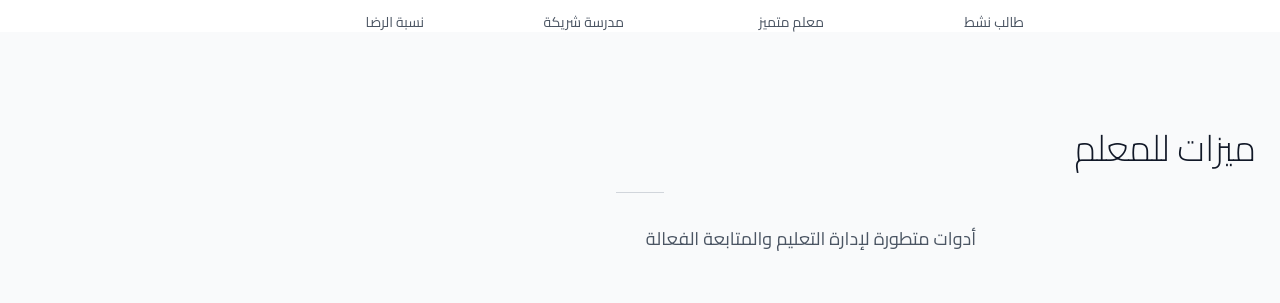
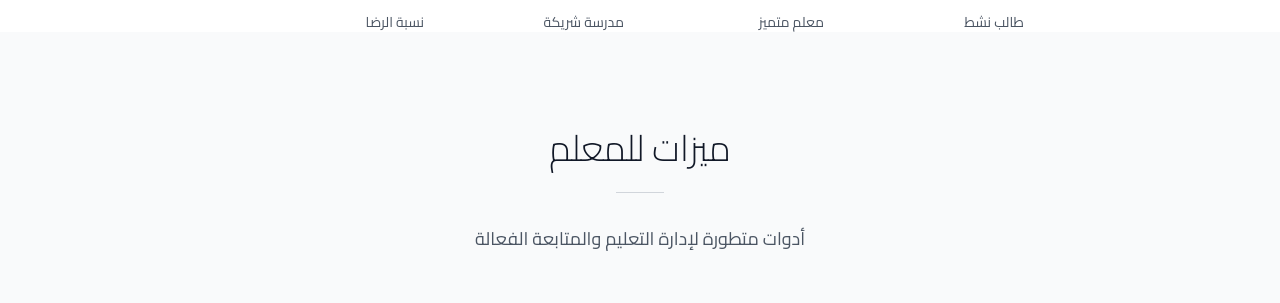
Before and after one commit to methkalz/multi-learn-verse-00, a React (Vite) app: page /landingpage in a window 1280 px wide. Shown: the part 841-1144 px from the top of the page. Built offline with nearby package versions, Linux system fonts and the light colour scheme; no server answers; the database is empty.

Commit message:
Center text elements

```diff
--- a/src/pages/LandingPage.tsx
+++ b/src/pages/LandingPage.tsx
@@ -146,11 +146,11 @@ const LandingPage: React.FC = () => {
         <section id="features" className="py-24 bg-gray-50">
           <div className="container mx-auto px-6">
             <div className="text-center mb-16">
-              <h2 className="text-3xl md:text-4xl font-light text-gray-900 mb-6">
+              <h2 className="text-3xl md:text-4xl font-light text-gray-900 mb-6 text-center">
                 ميزات للمعلم
               </h2>
               <div className="w-12 h-px bg-gray-300 mx-auto mb-8"></div>
-              <p className="text-lg text-gray-600 max-w-2xl mx-auto">
+              <p className="text-lg text-gray-600 max-w-2xl mx-auto text-center">
                 أدوات متطورة لإدارة التعليم والمتابعة الفعالة
               </p>
             </div>
```
